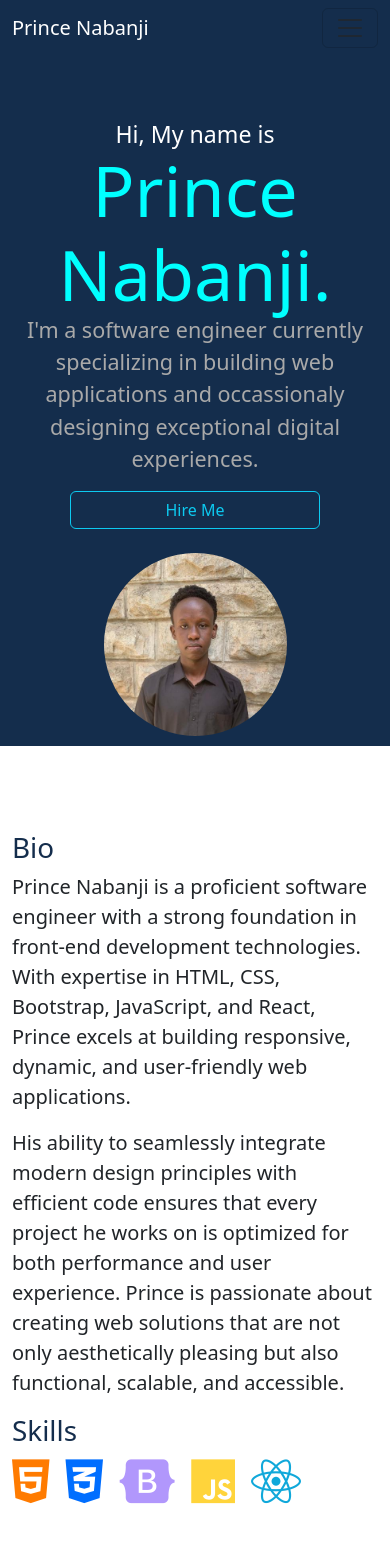
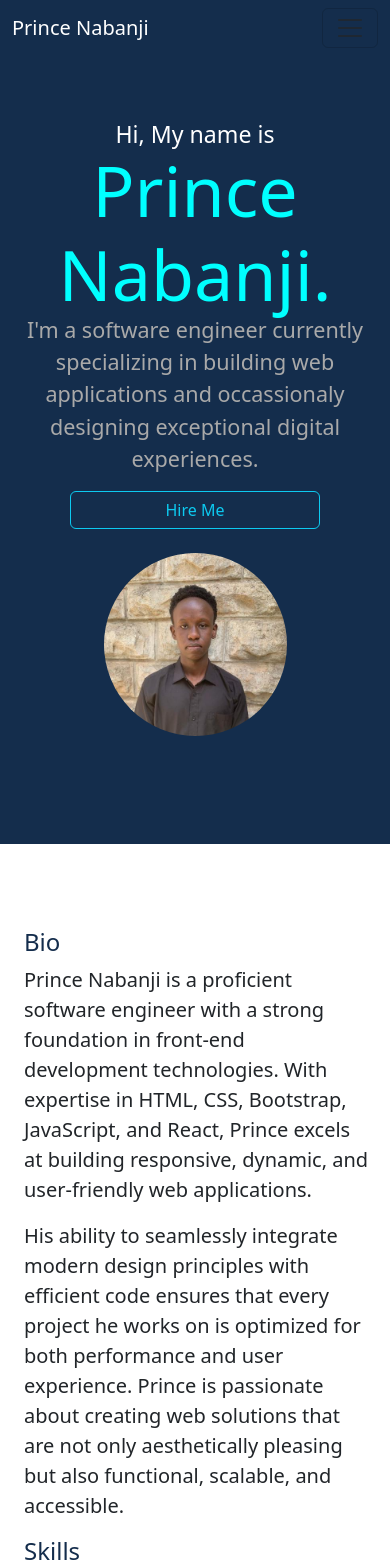
Before and after one commit to Nabanji/Portfolio, a React (Vite) app in the folder portfolio/: page / in a window 390 px wide. Shown: the top 1568 px of the page. Built offline with nearby package versions, Linux system fonts and the light colour scheme.

Commit message:
Nodejs and Mysql icons added to bio

```diff
--- a/portfolio/src/components/About.jsx
+++ b/portfolio/src/components/About.jsx
@@ -19,6 +19,8 @@ function About() {
                         <i className="fa-brands fa-bootstrap bootstrap-icon"></i>
                         <i className="fa-brands fa-js javascript-icon"></i>
                         <i className="fa-brands fa-react react-icon"></i>
+                        <i className="fa-brands fa-node-js"></i>
+                        <i className="fa-solid fa-database"></i>
                     </div>
                 </div>
 
--- a/portfolio/src/main.css
+++ b/portfolio/src/main.css
@@ -262,7 +262,7 @@ body::-webkit-scrollbar {
 /* Large breakpoint (typically 992px and above in Bootstrap) */
 @media (max-width: 992px) {
     .home {
-        height: fit-content;
+        height: 100vh;
     }
 
     .home nav {
@@ -330,7 +330,7 @@ body::-webkit-scrollbar {
         display: flex;
         align-items: center;
         justify-content: center;
-        border: 1px solid black;
+        /* border: 1px solid black; */
     }
 
     .projects-container {
@@ -357,9 +357,9 @@ body::-webkit-scrollbar {
         font-size: 40px;
     }
 
-    .footer {
+    /* .footer {
         border: 1px solid black;
-    }
+    } */
 
     .socials h1 {
         display: none;
@@ -412,6 +412,30 @@ body::-webkit-scrollbar {
 }
 
 @media screen and (max-width: 500px) {
+    .home {
+        height: 100vh;
+    }
+
+    .about-description .h1 {
+        font-size: 24px;
+        padding-left: 12px;
+    }
+
+    .about-description .fs-5 {
+        font-size: 14px;
+        padding-left: 12px;
+        padding-right: 6px;
+    }
+
+    .skill-icons {
+        padding-left: 12px;
+    }
+
+   .skill-icons i {
+    flex-wrap: wrap;
+    font-size: 30px;
+    gap: 0;
+   }
 
     .services {
         width: 100vw;
@@ -432,7 +456,6 @@ body::-webkit-scrollbar {
         display: flex;
         align-items: center;
         justify-content: center;
-        border: 1px solid black;
     }
 
     .projects-container {
```
